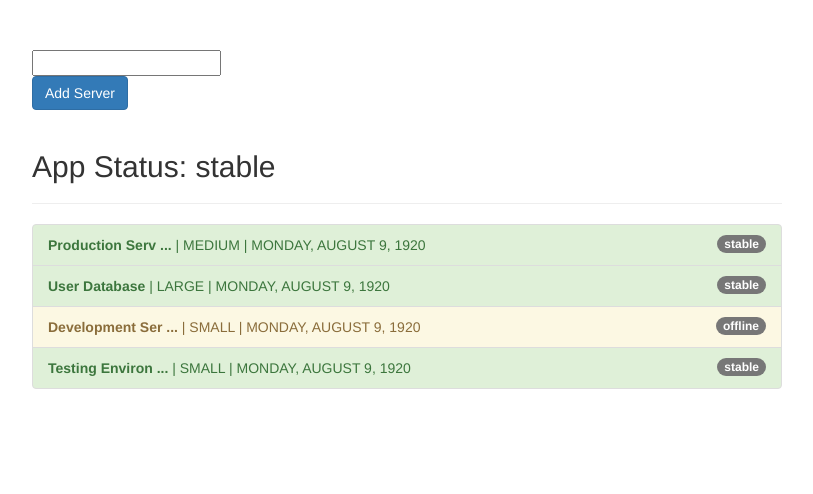
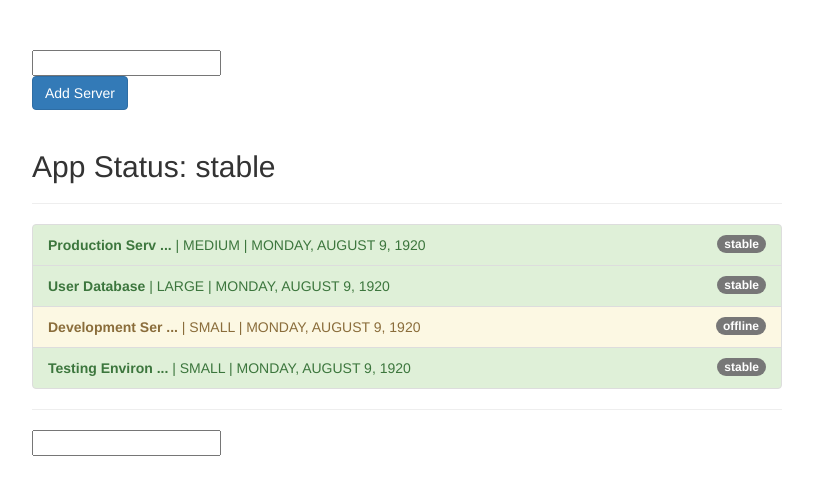
Before and after one commit to mwaskin/angular-pipes, an Angular app: page / in a window 1280 px wide. Shown: the top 494 px of the page, without its empty margins (233-1046 px from the left). Built offline with nearby package versions, Linux system fonts and the light colour scheme.

Commit message:
assignment 8, part 1: create a pipe that reverses a text input and displays it

```diff
--- a/src/app/app.component.html
+++ b/src/app/app.component.html
@@ -67,6 +67,9 @@
           {{ server.started | date : "fullDate" | uppercase }}
         </li>
       </ul>
+      <hr />
+      <input type="text" [(ngModel)]="wordToReverse" />
+      <h3>{{ wordToReverse | reverse }}</h3>
     </div>
   </div>
 </div>
--- a/src/app/app.component.ts
+++ b/src/app/app.component.ts
@@ -38,6 +38,7 @@ export class AppComponent {
     },
   ];
   filteredStatus = '';
+  wordToReverse = '';
 
   getStatusClasses(server: {
     instanceType: string;
--- a/src/app/app.module.ts
+++ b/src/app/app.module.ts
@@ -5,9 +5,10 @@ import { FormsModule } from '@angular/forms';
 import { AppComponent } from './app.component';
 import { ShortenPipe } from './shorten.pipe';
 import { FilterPipe } from './filter.pipe';
+import { ReversePipe } from './reverse.pipe';
 
 @NgModule({
-  declarations: [AppComponent, ShortenPipe, FilterPipe],
+  declarations: [AppComponent, ShortenPipe, FilterPipe, ReversePipe],
   imports: [BrowserModule, FormsModule],
   providers: [],
   bootstrap: [AppComponent],
--- /dev/null
+++ b/src/app/reverse.pipe.ts
@@ -0,0 +1,10 @@
+import { Pipe, PipeTransform } from '@angular/core';
+
+@Pipe({
+  name: 'reverse',
+})
+export class ReversePipe implements PipeTransform {
+  transform(value: string): any {
+    return value.split('').reverse().join('');
+  }
+}
```
